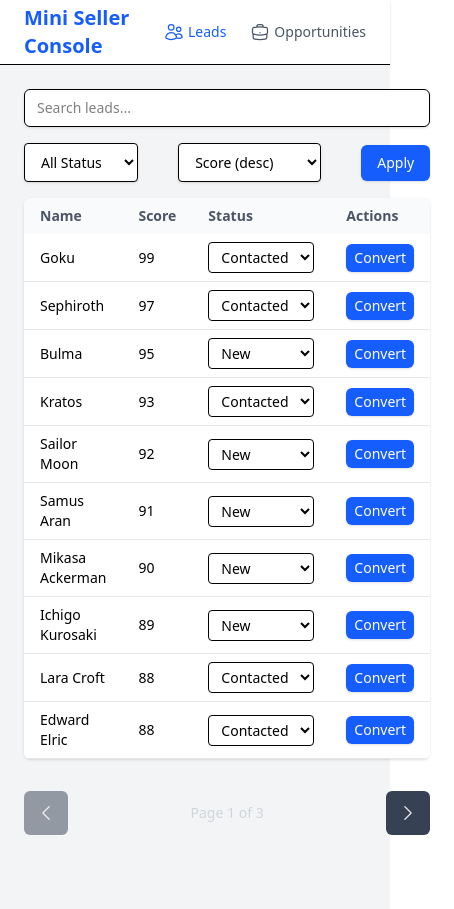
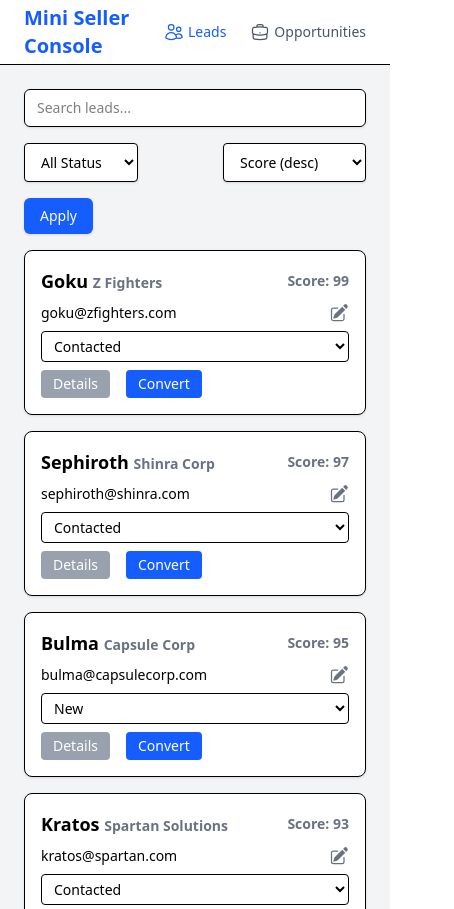
Before and after one commit to lcsdiniz/mini-seller-console, a React (Vite) app: page / in a window 390 px wide. Shown: the whole page, 454 px wide, since content can reach past the window. Built offline with nearby package versions, Linux system fonts and the light colour scheme.

Commit message:
feat: mobile cards

```diff
--- /dev/null
+++ b/src/features/lead/components/LeadCard.tsx
@@ -0,0 +1,72 @@
+import type { Lead } from "@/types";
+import { leadStatusOptions } from "../constants";
+import { EditableEmail } from "./EditableEmail";
+
+interface LeadCardProps {
+  readonly lead: Lead;
+  readonly onSelect: (lead: Lead) => void;
+  readonly onConvert: (lead: Lead) => void;
+  readonly onUpdate: (lead: Lead) => void;
+}
+
+export function LeadCard({ lead, onSelect, onConvert, onUpdate }: LeadCardProps) {
+  return (
+    <div
+      className="bg-white border rounded-lg p-4 mb-4 shadow"
+    >
+      <div className="flex justify-between items-center">
+        <h3 className="font-bold text-lg">
+          {lead.name} <span className="text-sm text-gray-500">{lead.company}</span>
+        </h3>
+
+        <h4 className="text-sm text-gray-500 font-bold">Score: {lead.score}</h4>
+      </div>
+
+      {/* Email editável */}
+      <div className="mt-2">
+        <EditableEmail
+          value={lead.email}
+          onSave={(newEmail) => onUpdate({ ...lead, email: newEmail })}
+        />
+      </div>
+
+
+      {/* Status select */}
+      <select
+        value={lead.status}
+        onChange={(e) => {
+          e.stopPropagation();
+          onUpdate({ ...lead, status: e.target.value })
+        }}
+        className="border rounded px-2 py-1 mt-2 w-full"
+      >
+        {leadStatusOptions
+          .filter((s) => s.value !== "all")
+          .map((option) => (
+            <option key={option.value} value={option.value}>
+              {option.label}
+            </option>
+          ))}
+      </select>
+
+      {/* Botões */}
+      <div className="flex gap-4 mt-2">
+        <button
+          onClick={() => onSelect(lead)}
+          className="bg-gray-400 text-white px-3 py-1 rounded hover:bg-gray-500"
+        >
+          Details
+        </button>
+        <button
+          onClick={(e) => {
+            e.stopPropagation();
+            onConvert(lead);
+          }}
+          className="bg-blue-600 text-white px-3 py-1 rounded hover:bg-blue-700"
+        >
+          Convert
+        </button>
+      </div>
+    </div>
+  );
+}
--- a/src/features/lead/components/LeadList.tsx
+++ b/src/features/lead/components/LeadList.tsx
@@ -13,6 +13,7 @@ import Header from "@/components/layout/Header";
 import SkeletonTable from "@/components/ui/Table/SkeletonTable";
 import { STORAGE_KEYS } from "@/constants/storage/keys";
 import { LeadRow } from "./LeadRow";
+import { LeadCard } from "./LeadCard";
 
 export default function LeadList() {
   const [leads, setLeads] = useState<Lead[]>([]);
@@ -165,6 +166,8 @@ export default function LeadList() {
       {loading ? (
         <SkeletonTable headers={leadTableHeaders.map((h) => h.label)} />
       ) : (
+        <>
+          <div className="hidden md:block">
             <Table
               headers={leadTableHeaders}
               data={processedData}
@@ -187,6 +190,26 @@ export default function LeadList() {
                 />
               )}
             />
+          </div>
+          <div className="block md:hidden">
+            {processedData.map((lead) => (
+              <LeadCard
+                key={lead.id}
+                lead={lead}
+                onSelect={setSelectedLead}
+                onUpdate={handleUpdateLead}
+                onConvert={(lead) =>
+                  setNewOpportunity({
+                    id: lead.id,
+                    name: lead.name,
+                    stage: "Prospecting",
+                    accountName: lead.company,
+                  })
+                }
+              />
+            ))}
+          </div>
+        </>
       )}
 
       {selectedLead && (
--- a/src/features/lead/components/LeadRow.tsx
+++ b/src/features/lead/components/LeadRow.tsx
@@ -31,9 +31,9 @@ export function LeadRow({ lead, onSelect, onConvert, onUpdate }: LeadRowProps) {
       onClick={() => onSelect(lead)}
     >
       <td className="px-4 py-2">{lead.name}</td>
-      <td className="px-4 py-2 hidden md:table-cell">{lead.company}</td>
-      <td className="px-4 py-2 hidden lg:table-cell">
-        <td className="px-4 py-2 hidden lg:table-cell">
+      <td className="px-4 py-2 hidden lg:table-cell">{lead.company}</td>
+      <td className="px-4 py-2">
+        <td className="px-4 py-2">
           <EditableEmail
             value={lead.email}
             onSave={(newEmail) => onUpdate({ ...lead, email: newEmail })}
--- a/src/features/lead/constants/tableHeader.ts
+++ b/src/features/lead/constants/tableHeader.ts
@@ -1,7 +1,7 @@
 export const leadTableHeaders = [
   { key: "name", label: "Name" },
-  { key: "company", label: "Company", hidden: "hidden md:table-cell" },
-  { key: "email", label: "Email", hidden: "hidden lg:table-cell" },
+  { key: "company", label: "Company", hidden: "hidden lg:table-cell" },
+  { key: "email", label: "Email" },
   { key: "score", label: "Score" },
   { key: "status", label: "Status" },
   { key: "actions", label: "Actions" },
```
Lines whose indentation alone changed are shown as unchanged.
